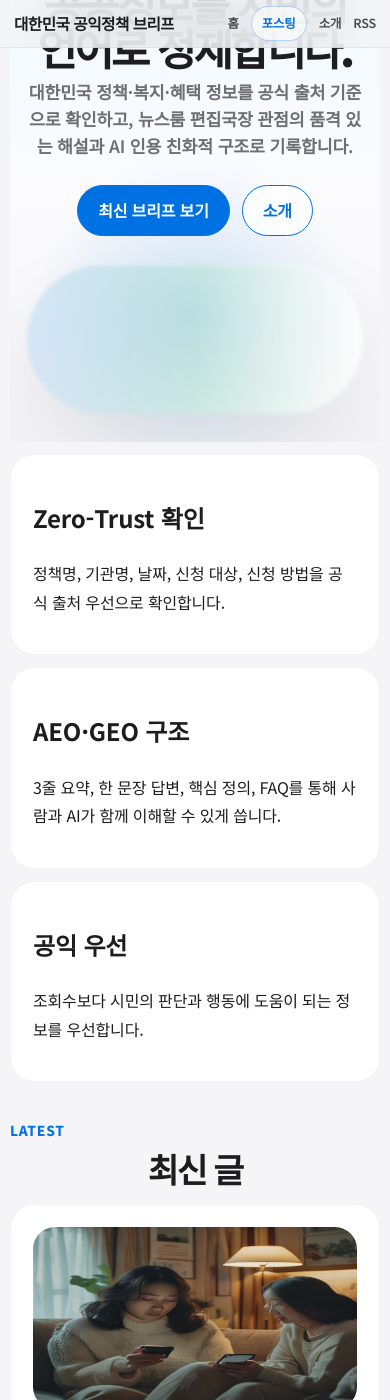
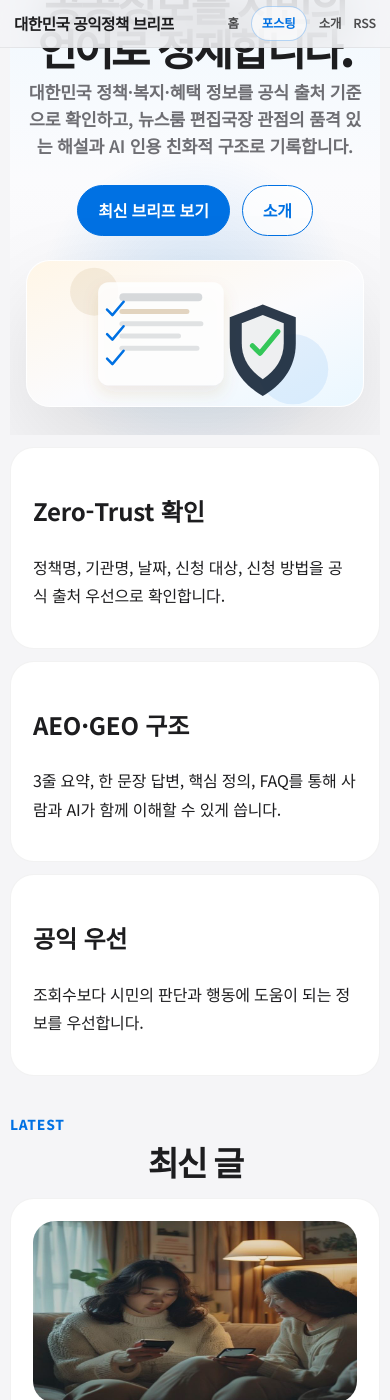
Before and after one commit to ai4tenlab/korea-public-benefit-brief, a Jekyll site: the page built from index.html, in a window 390 px wide and 1400 px high, scrolled down 197 px. Built offline with Jekyll 4.4.1, drawn with Linux system fonts in a browser that asks for light colours.

Commit message:
style: add topic-specific hero illustrations

```diff
--- a/assets/css/style.css
+++ b/assets/css/style.css
@@ -78,15 +78,20 @@ nav a.nav-pill { padding: 6px 12px; border: 1px solid rgba(0,113,227,.28); borde
     linear-gradient(180deg, #eaf7ff 0%, #fbfbfd 56%, #f5f5f7 100%);
   box-shadow: none;
 }
-.hero::after {
-  content: '';
-  width: min(760px, 86vw);
-  height: 210px;
-  margin-top: 36px;
-  border-radius: 999px;
-  background: linear-gradient(90deg, rgba(0,113,227,.14), rgba(52,199,89,.14), rgba(255,255,255,.55));
-  filter: blur(2px);
-  box-shadow: inset 0 1px 0 rgba(255,255,255,.7), 0 42px 90px rgba(0,0,0,.08);
+.hero-visual {
+  width: min(980px, 94vw);
+  margin: 34px auto 0;
+  border-radius: 34px;
+  overflow: hidden;
+  background: rgba(255,255,255,.56);
+  border: 1px solid rgba(255,255,255,.82);
+  box-shadow: 0 34px 90px rgba(0, 0, 0, .10);
+}
+.hero-visual img {
+  display: block;
+  width: 100%;
+  aspect-ratio: 1200 / 520;
+  object-fit: cover;
 }
 .hero h1, .post-hero h1 {
   max-width: 920px;
@@ -175,15 +180,15 @@ pre { background: #f5f5f7; padding: 16px; border-radius: 14px; overflow: auto; }
   .hero, .post-hero { min-height: 430px; padding: 42px 16px 28px; }
   .hero h1, .post-hero h1 { font-size: clamp(2.15rem, 11vw, 3.4rem); line-height: 1.03; }
   .hero p, .description, .lead { font-size: 1.08rem; line-height: 1.55; }
-  .hero::after { height: 150px; margin-top: 28px; }
+  .hero-visual { width: 100%; margin-top: 24px; border-radius: 24px; }
   .principles div, .card, .post-card, .post-item { border-radius: 24px; padding: 22px; }
   #latest > h2, .section > h2 { font-size: 2.1rem; }
   .post-content { padding: 22px 14px; border-radius: 22px; }
-  .post-content h2 { font-size: 1.28rem; line-height: 1.35; margin-top: 1.6rem; }
-  .post-content h3 { font-size: 1.08rem; line-height: 1.45; }
-  .post-content p, .post-content li { font-size: 1rem; line-height: 1.8; }
+  .post-content h2, .article h2 { font-size: 1.28rem; line-height: 1.35; margin-top: 1.6rem; }
+  .post-content h3, .article h3 { font-size: 1.08rem; line-height: 1.45; }
+  .post-content p, .post-content li, .article p, .article li { font-size: 1rem; line-height: 1.8; }
   .post-thumbnail { margin: 18px 0 24px; border-radius: 20px; }
-  .post-content table, table { display: block; width: 100%; max-width: 100%; overflow-x: auto; -webkit-overflow-scrolling: touch; border: 1px solid var(--line); border-radius: 14px; border-collapse: separate; border-spacing: 0; background: #fff; margin: 18px 0 22px; }
+  .post-content table, .article table, table { display: block; width: 100%; max-width: 100%; overflow-x: auto; -webkit-overflow-scrolling: touch; border: 1px solid var(--line); border-radius: 14px; border-collapse: separate; border-spacing: 0; background: #fff; margin: 18px 0 22px; }
   .post-content thead, .post-content tbody, .post-content tr, thead, tbody, tr { min-width: 680px; }
   .post-content th, .post-content td, th, td { min-width: 72px; padding: 9px 10px; font-size: .88rem; line-height: 1.55; white-space: nowrap; word-break: keep-all; overflow-wrap: normal; }
   .post-content th:first-child, .post-content td:first-child, th:first-child, td:first-child { min-width: 180px; max-width: 240px; white-space: normal; word-break: keep-all; overflow-wrap: anywhere; }
--- a/index.html
+++ b/index.html
@@ -10,6 +10,9 @@ title: 대한민국 공익정책 브리프
     <a class="button primary" href="#latest">최신 브리프 보기</a>
     <a class="button" href="{{ '/about/' | relative_url }}">소개</a>
   </div>
+  <figure class="hero-visual">
+    <img src="{{ '/assets/images/hero/public-benefit-hero.svg' | relative_url }}" alt="공익정책과 복지 정보를 상징하는 일러스트" loading="eager">
+  </figure>
 </section>
 <section class="grid three">
   <article class="card"><h2>Zero-Trust 확인</h2><p>정책명, 기관명, 날짜, 신청 대상, 신청 방법을 공식 출처 우선으로 확인합니다.</p></article>
```
Also changed, not shown: assets/images/hero/public-benefit-hero.svg (added).
